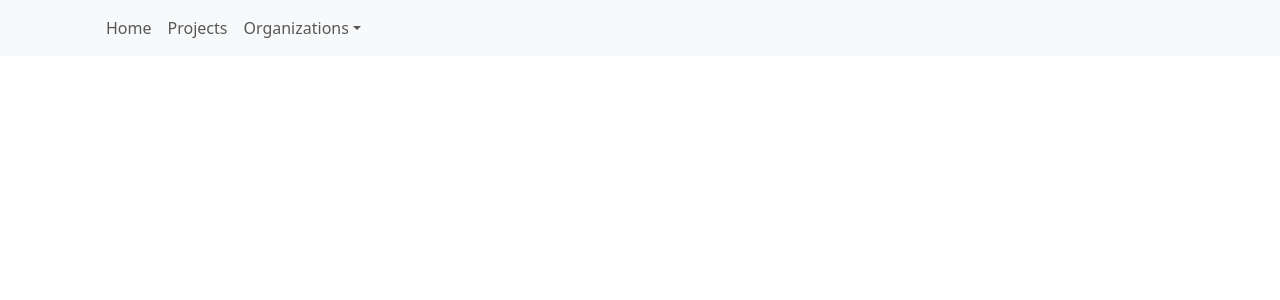
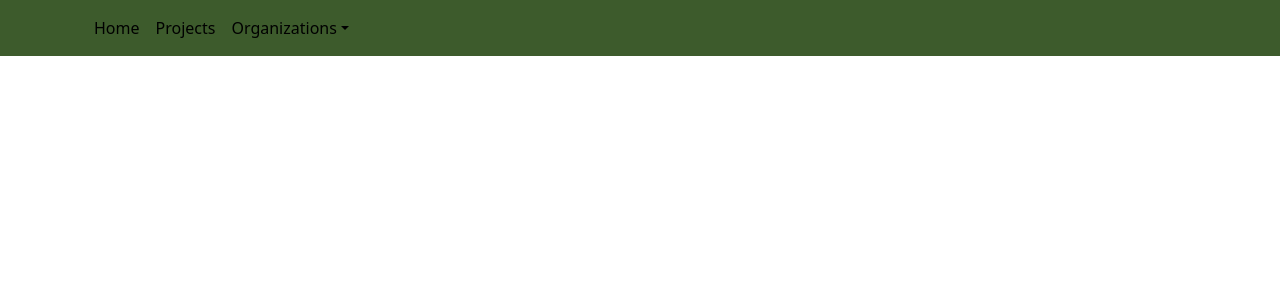
Before and after one commit to yadav412/portfolio, a React (Vite) app in the folder port/: page / in a window 1280 px wide. Shown: the top 300 px of the page. Built offline with nearby package versions, Linux system fonts and the light colour scheme.

Commit message:
ui changes

```diff
--- a/port/src/components/Navbar.tsx
+++ b/port/src/components/Navbar.tsx
@@ -3,8 +3,8 @@ import { Link } from "react-router-dom";
 
 function MyNavbar() {
   return (
-    <Navbar expand="lg" className="bg-body-tertiary">
-      <Container>
+    <Navbar expand="lg" className={`bg-body-tertiary `}>
+      <Container className="nav">
         <Navbar.Brand as={Link} to="/"></Navbar.Brand>
         <Navbar.Toggle aria-controls="basic-navbar-nav" />
         <Navbar.Collapse id="basic-navbar-nav">
--- a/port/src/components/projects.tsx
+++ b/port/src/components/projects.tsx
@@ -19,7 +19,6 @@ function ProjectPage({}) {
 
   const getAsset = (name: string) => {
     const key1 = `../assets/${name}`;
-    // Some bundlers include leading ./ in keys; try both
     return assets[key1] ?? assets[`./${key1}`] ?? null;
   };
   const TopTags = ["Web", "Psyc", "AI", "Hackathon", "Extension", "SDLC"];
@@ -61,7 +60,7 @@ function ProjectPage({}) {
       title: "Portfolio Site ",
       description: "This is my first project",
       tags: ["Web"],
-      tech: ["typescript", "programing"],
+      tech: ["typescript", "programing", "java", "SpringBoot"],
       collab: [],
     },
     {
--- a/port/src/index.css
+++ b/port/src/index.css
@@ -4,7 +4,7 @@
   font-weight: 400;
 
   color-scheme: light dark;
-  color: rgba(255, 255, 255, 0.87);
+  color: rgba(0, 56, 28, 0.87);
   background-color: #242424;
 
   font-synthesis: none;
@@ -60,7 +60,7 @@ button:focus-visible {
     background-color: #ffffff;
   }
   a:hover {
-    color: #747bff;
+    color: #26865b;
   }
   button {
     background-color: #f9f9f9;
@@ -68,13 +68,53 @@ button:focus-visible {
 }
 
 .Organizations .dropdown-toggle:hover {
-  color: #535bf2 !important;
+  color: #27753d !important;
+}
+.basic-nav-dropdown{
+  background-color:#27753d ;
 }
 
-.bg-body-tertiary{
+.navbar.bg-body-tertiary,
+.bg-body-tertiary.navbar{
   min-width: 100vw;
+  background-color: #00000052;
 
 }
+
+/* Navbar base and scrolled state */
+.bg-body-tertiary{
+  transition: background 300ms ease, box-shadow 300ms ease;
+  /* solid navbar color */
+  background: #1b6ca8;
+}
+
+.bg-body-tertiary .nav-link{
+  color: #000000;
+  transition: color 200ms ease;
+}
+
+.bg-body-tertiary.navbar-scrolled{
+  /* slightly darker gradient when scrolled */
+  background: linear-gradient(90deg,#0f2a44 0%, #153a62 60%, #0f2340 100%);
+  box-shadow: 0 6px 18px rgba(0,0,0,0.18);
+}
+
+.bg-body-tertiary.navbar-scrolled .nav-link{
+  color: #212121;
+}
+
+/* Stronger selectors to override Bootstrap defaults (Bootstrap loads after this file) */
+.navbar.bg-body-tertiary{
+  background: #3d5b2c !important;
+}
+.navbar.bg-body-tertiary .nav-link{
+  color: #000000 !important;
+}
+.navbar.bg-body-tertiary.navbar-scrolled{
+  background: linear-gradient(90deg,#0f2a44 0%, #153a62 60%, #0f2340 100%) !important;
+}
+
+
 
 /* Project component styles */
 .title {
@@ -84,6 +124,7 @@ button:focus-visible {
   font-family: 'Courier New', Courier, monospace;
   align-items: center;
   align-self: center;
+  color: #ffffff;
 
 }
 
@@ -115,10 +156,13 @@ h3 {
   text-decoration: none;
 }
 
-.project-link:hover h3,
-.project-link:hover p {
-  color: #646cff;
+/* Ensure project titles are white for contrast */
+.project-link h3,
+.project-item h3 {
+  color: #ffffff;
 }
+
+
 
 .project-card{
   /* ensure no duplicate narrower styling - keep same full-width rules above */
@@ -130,17 +174,18 @@ h3 {
   display: grid;
   grid-template-columns: repeat(3, minmax(0, 1fr));
   gap: 1.5rem 1.25rem;
-  background-color: #21354793;
+  background-color: #000000c4;
 
 }
 .tag{
   border: solid 2px rgba(0, 0, 0, 0.329);
-  background-color: #2147444f;
+  background-color: #43ce334f;
   border-radius: 40px;
   padding: 0.5rem 1rem;
   margin: 0.2rem 0.4rem 0.2rem 0;
   display: inline-block;
   font-family: 'Times New Roman', Times, serif;
+  color: #1a1a1a;
 }
 
 
@@ -151,11 +196,13 @@ h3 {
 }
 
 .project-item {
-  border: 3px solid #00d9ff;
+  border: 3px solid #66ff0090;
+  box-shadow: #1a1a1a;
+
   border-radius: 30px;
   padding: 1rem;
   margin: 0;
-  background-color: #d3d3d379;
+  background-color: #39563955;
   width: 100%;
   max-width: none;
   display: flex;
@@ -168,11 +215,13 @@ h3 {
 .headings{
   font-size: medium;
   font-family: 'Courier New', Courier, monospace;
+  color: #ffffff;
+  font-weight: 500;
 }
 
 
 .thumbnail {
-  border: 1px solid rgb(0, 153, 255) ;
+  border: 1px solid rgb(0, 0, 0) ;
   border-radius: 60px;
   padding: 1rem;
   margin: 1rem auto;
@@ -209,6 +258,7 @@ h3 {
 
 p{
   font-family: 'Times New Roman', Times, serif;
+  color: #ffffff;
 }
 
 
```
